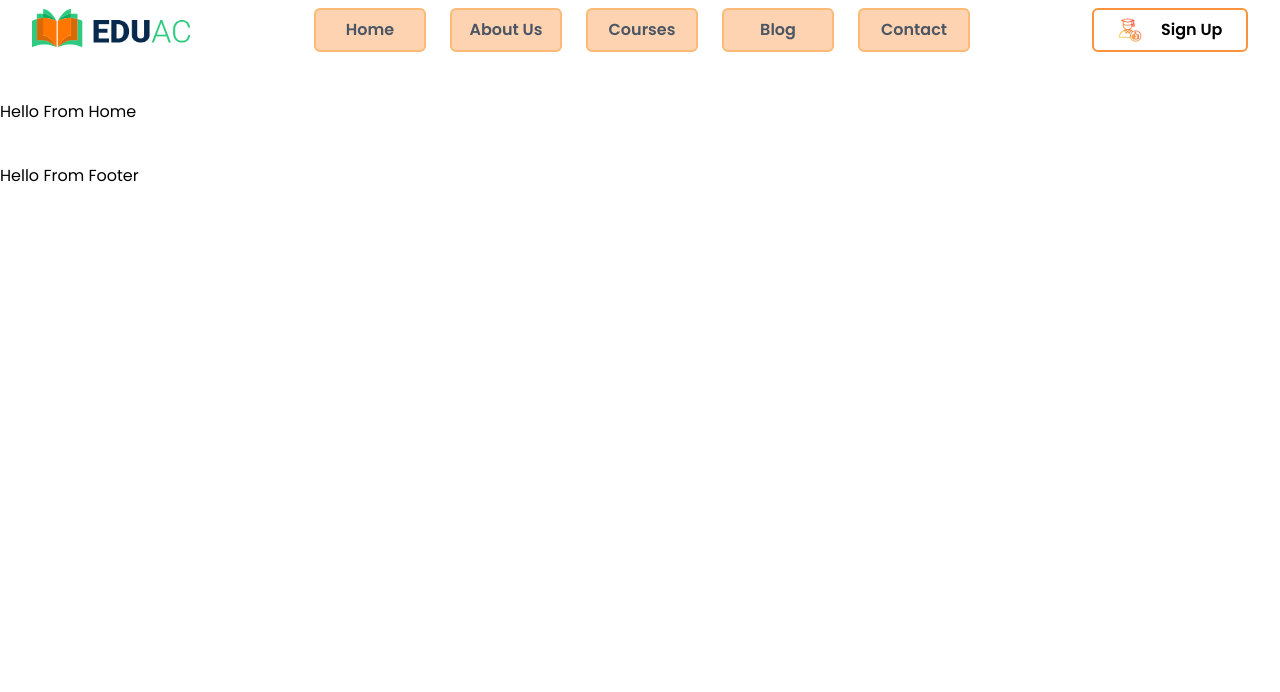
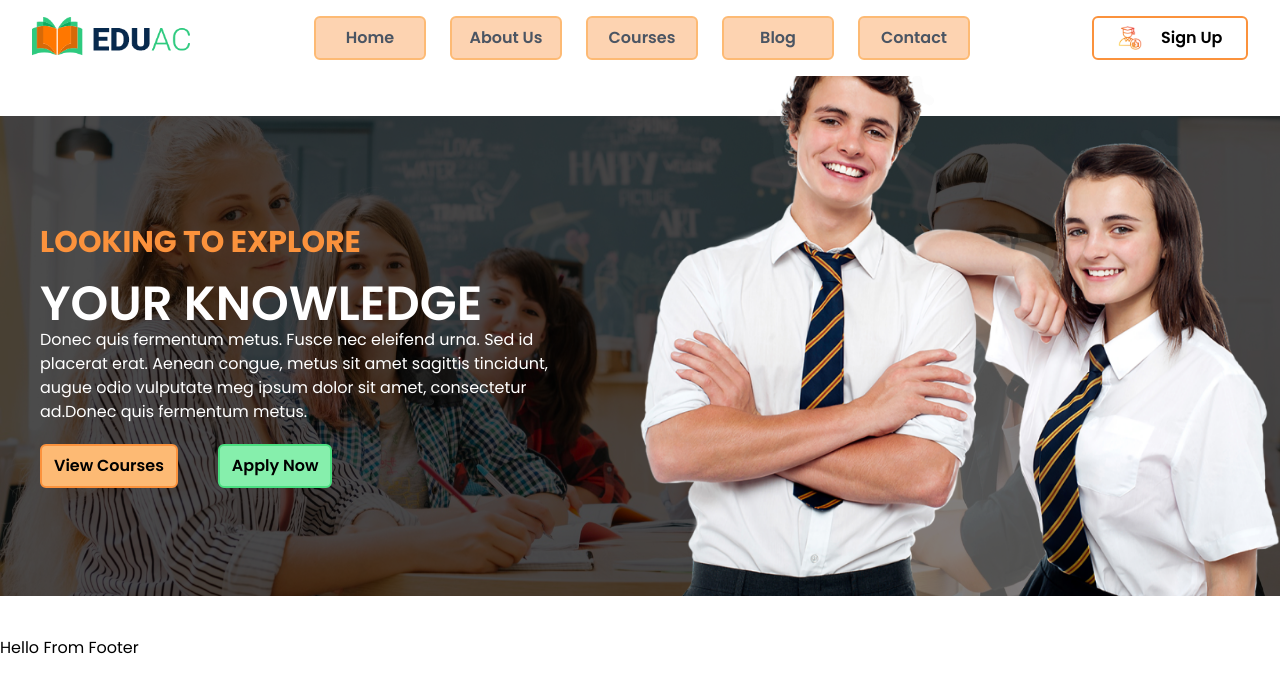
Before and after one commit to RafatSh-hash/Edu.sh, a React (Vite) app: page / in a window 1280 px wide. Shown: the top 692 px of the page. Built offline with nearby package versions, Linux system fonts and the light colour scheme.

Commit message:
Banner Section Complete

```diff
--- /dev/null
+++ b/src/Components/Home/Banner/Banner.jsx
@@ -0,0 +1,44 @@
+/* eslint-disable no-unused-vars */
+import React from 'react';
+import bannerImg from "../../../assets/banner.png";
+import "./banner.css";
+
+const Banner = () => {
+    return (
+        <div id='bannerContainer' className='relative w-full h-[60vh]'>
+            <div className='absolute bg-black bg-opacity-70 h-full w-full flex  justify-between'>
+                <div className='w-full md:w-full lg:w-[50%] flex flex-col justify-center items-center text-left p-10'>
+                    <p className='text-left w-full text-xl md:text-2xl lg:text-3xl font-bold text-orange-400 my-5'>LOOKING TO EXPLORE</p>
+                    <p className='text-3xl md:text-3xl lg:text-5xl  w-full text-left font-semibold text-white'>YOUR KNOWLEDGE</p>
+                    <p className='text-white text-left'>Donec quis fermentum metus. Fusce nec eleifend urna. Sed id placerat erat. Aenean congue, metus sit amet sagittis tincidunt, augue odio vulputate meg ipsum dolor sit amet, consectetur ad.Donec quis fermentum metus. </p>
+                    <div className='w-full flex justify-start items-center my-5'>
+                        <button className="border-2 border-orange-400 bg-orange-300 transition-all duration-500 hover:scale-105 hover:bg-orange-500 text-black py-2 px-3 rounded-md text-base font-semibold me-5" type="submit">
+
+
+                            View Courses
+
+                        </button>
+                        <button className="border-2 border-green-400 bg-green-300 transition-all duration-500 hover:scale-105 hover:bg-green-500 text-black py-2 px-3 rounded-md text-base font-semibold mx-5" type="submit">
+
+
+                            Apply Now
+
+                        </button>
+
+                    </div>
+                </div>
+                <div className='relative sm:hidden md:hidden lg:block lg:w-[50%] '>
+                    <div className='w-72 h-72 Green rounded-full bg-white bg-opacity-20 absolute z-10'></div>
+                    <div className='w-60 h-60 Red rounded-full bg-white bg-opacity-10 absolute z-20'></div>
+                    <div className='w-48 h-48 Blue rounded-full bg-white bg-opacity-5 absolute z-30'></div>
+                    <div className='absolute bottom-0 z-40'>
+                        <img src={bannerImg} alt='banner' className='w-full h-full object-cover' />
+                    </div>
+                </div>
+
+            </div>
+        </div>
+    );
+};
+
+export default Banner;
--- /dev/null
+++ b/src/Components/Home/Banner/banner.css
@@ -0,0 +1,40 @@
+#bannerContainer {
+    background-image: url('../../../assets/banner.jpg');
+    background-size: cover;
+    background-position: center;
+    background-repeat: no-repeat;
+}
+
+.Green {
+    top: 10em;
+    right: 10em;
+    animation: zoom_in_out 3s alternate infinite;
+}
+
+.Red {
+    top: 11.5em;
+    right: 11.5em;
+    animation: zoom_in_out 3s alternate infinite;
+    animation-delay: 1s;
+}
+
+.Blue {
+    top: 13em;
+    right: 13em;
+    animation: zoom_in_out 3s alternate infinite;
+    animation-delay: 2s;
+}
+
+@keyframes zoom_in_out {
+    0% {
+        transform: scale(1);
+    }
+
+    50% {
+        transform: scale(1.5);
+    }
+
+    100% {
+        transform: scale(1.9);
+    }
+}
--- a/src/Components/Home/Home.jsx
+++ b/src/Components/Home/Home.jsx
@@ -1,10 +1,12 @@
 /* eslint-disable no-unused-vars */
 import React from 'react';
+import Banner from './Banner/Banner';
 
 const Home = () => {
     return (
         <div>
-            <h1>Hello From Home</h1>
+
+            <Banner></Banner>
         </div>
     );
 };
--- a/src/Components/Navigation/Navigation.jsx
+++ b/src/Components/Navigation/Navigation.jsx
@@ -12,7 +12,7 @@ const Navigation = () => {
     }
 
     return (
-        <div className="w-full">
+        <div className="bg-white w-full py-2">
             <div className=" mx-auto px-4 py-2 sm:px-6 lg:px-8">
                 <nav className="flex items-center justify-between">
                     <div className="flex-shrink-0">
@@ -20,7 +20,7 @@ const Navigation = () => {
                     </div>
                     <div className="hidden sm:block md:hidden lg:block">
                         <ul className="flex space-x-6">
-                            <li className="text-gray-600 hover:text-black font-semibold w-28 text-center bg-orange-400 bg-opacity-40 rounded-md transition-all duration-500 hover:scale-105 border-2 border-orange-300 hover:border-orange-500 hover:bg-white py-2 px-2"><a href="#">Home</a></li>
+                            <li className="text-gray-600 hover:text-black font-semibold w-28 text-center bg-orange-400 bg-opacity-40 rounded-md transition-all duration-500 hover:scale-105 border-2 border-orange-300 hover:border-orange-500 hover:bg-white py-2 px-2"><a href="/">Home</a></li>
                             <li className="text-gray-600 hover:text-black font-semibold w-28 text-center bg-orange-400 bg-opacity-40 rounded-md transition-all duration-500 hover:scale-105 border-2 border-orange-300 hover:border-orange-500 hover:bg-white py-2 px-2"><a href="#">About Us</a></li>
                             <li className="text-gray-600 hover:text-black font-semibold w-28 text-center bg-orange-400 bg-opacity-40 rounded-md transition-all duration-500 hover:scale-105 border-2 border-orange-300 hover:border-orange-500 hover:bg-white py-2 px-2"><a href="#">Courses</a></li>
                             <li className="text-gray-600 hover:text-black font-semibold w-28 text-center bg-orange-400 bg-opacity-40 rounded-md transition-all duration-500 hover:scale-105 border-2 border-orange-300 hover:border-orange-500 hover:bg-white py-2 px-2"><a href="#">Blog</a></li>
--- a/src/Main/Main.jsx
+++ b/src/Main/Main.jsx
@@ -7,7 +7,7 @@ import Footer from '../Components/Footer/Footer';
 const Main = () => {
     return (
         <div>
-            <div className='sticky top-0'>
+            <div className='sticky z-50 top-0'>
                 <Navigation></Navigation>
             </div>
             <div className='my-5 md:my-7 lg:my-10'>
--- a/src/index.css
+++ b/src/index.css
@@ -1,6 +1,8 @@
-@tailwind base;
-@tailwind components;
-@tailwind utilities;
+@import 'tailwindcss/base';
+@import 'tailwindcss/components';
+@import 'tailwindcss/utilities';
+
+
 
 body {
     font-family: 'Poppins', sans-serif;
```
Also changed, not shown: src/assets/banner.jpg (added).
